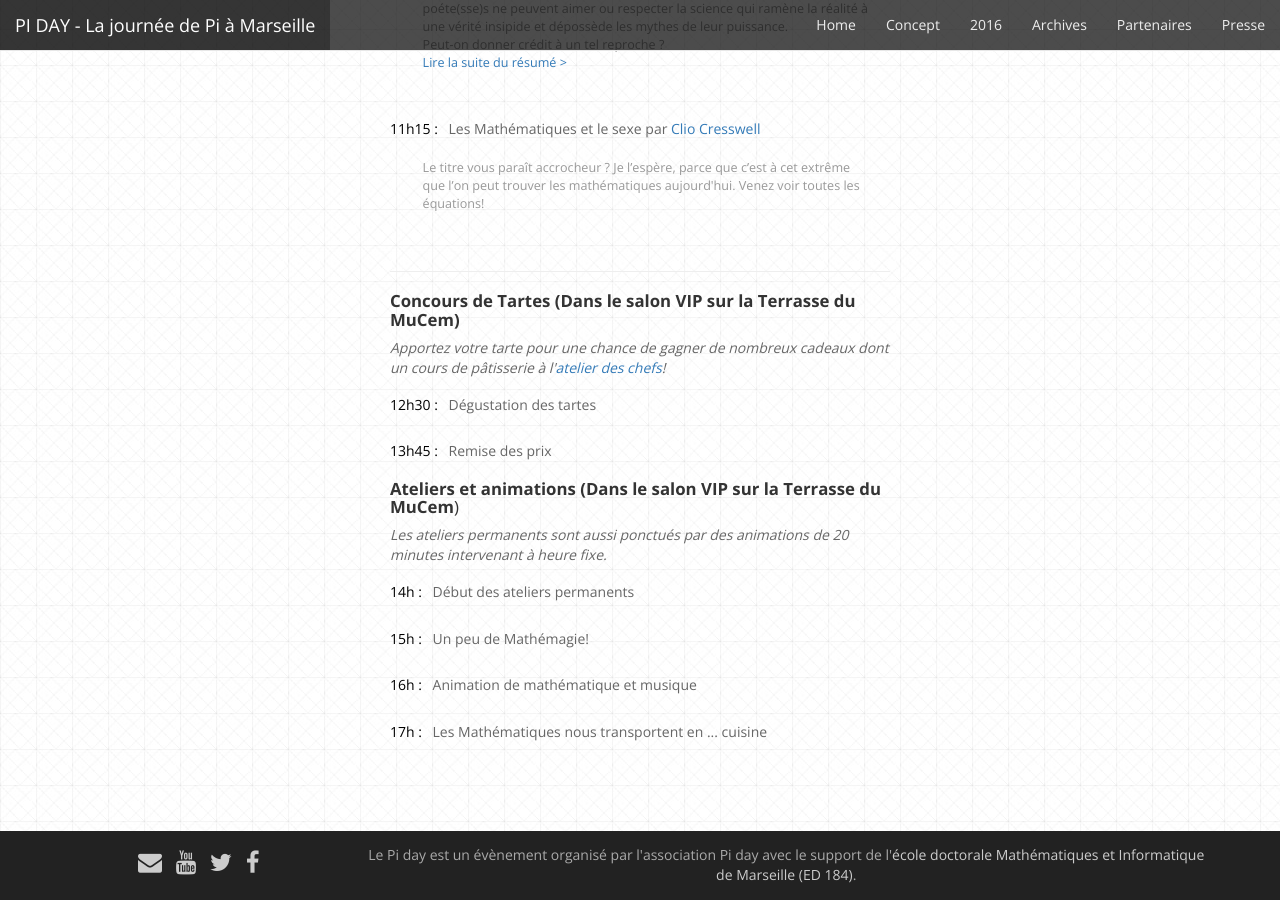
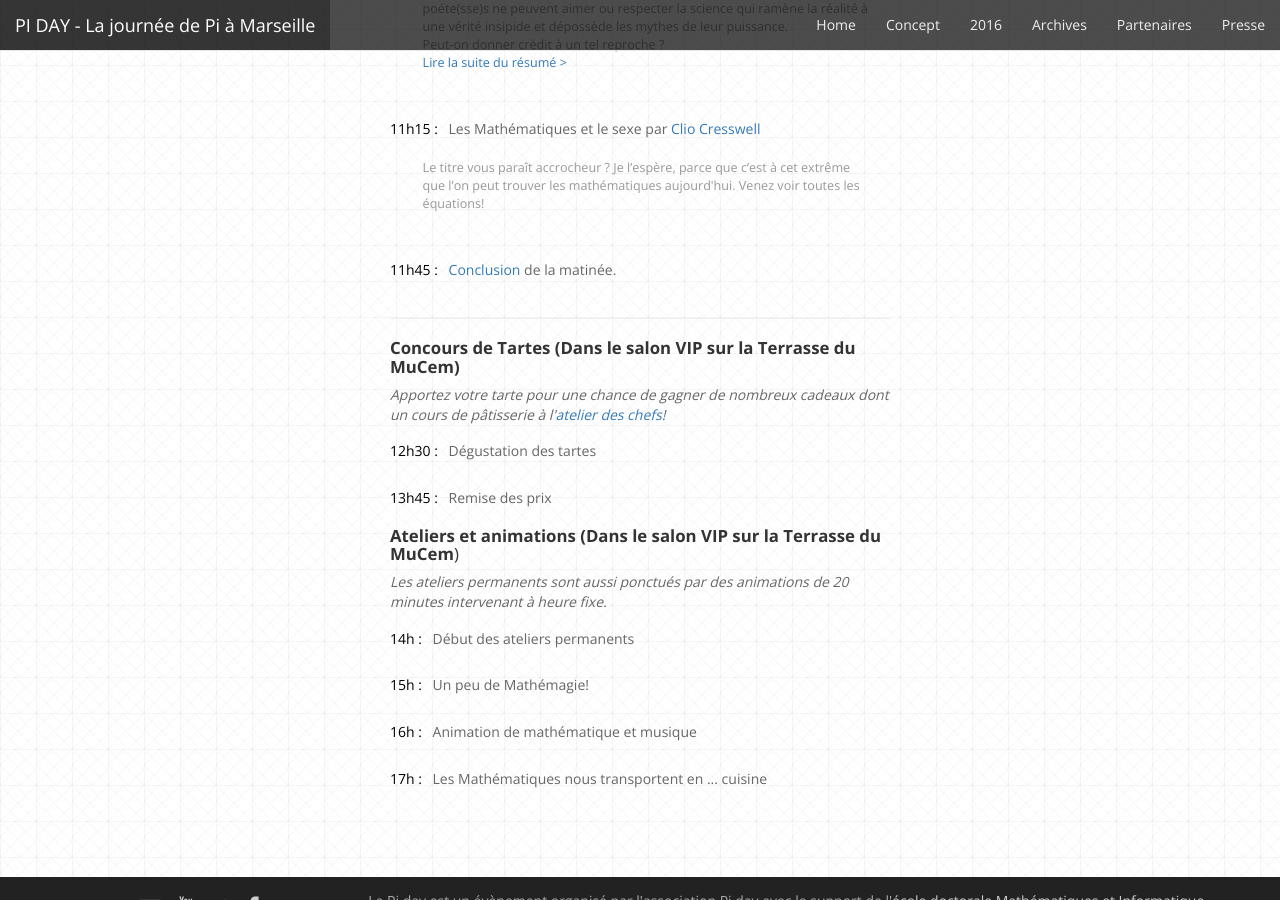
Before and after one commit to Piday/piday.github.io, a Jekyll site: the page built from programme.html, in a window 1280 px wide and 900 px high, scrolled down 799 px. Built offline with Jekyll 4.4.1, drawn with Linux system fonts in a browser that asks for light colours; nearby versions of some CDN libraries; Markdown is read by kramdown in place of the engine named in the settings.

Commit message:
conclusion matinée

```diff
--- a/programme.html
+++ b/programme.html
@@ -55,6 +55,11 @@ permalink: Archives/2015/Programme/
 		  <blockquote>Le titre vous paraît accrocheur ? Je l’espère, parce que c’est à cet extrême que l’on peut trouver les mathématiques aujourd'hui. Venez voir toutes les équations!</blockquote>
           </p>
         </li>
+        <li>
+          <p>
+          <a class = "horaire" name = "cresswell">11h45 :</a> <a href="https://www.youtube.com/watch?v=Smylq5_ykcQ">Conclusion</a> de la matinée.
+          </p>
+        </li>
       </ul>
 
       <hr>
```
